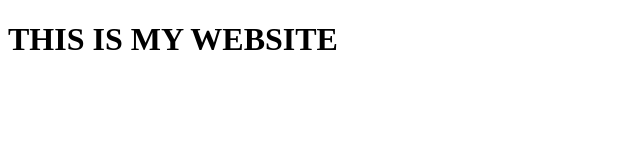
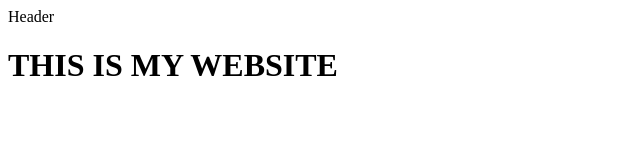
Before and after one commit to COMRADECODE/my_git_sample, a plain HTML site: page index.html in a window 1280 px wide. Shown: the whole page, without its empty margins (0-640 px from the left). Drawn offline with Linux system fonts and the light colour scheme.

Commit message:
header added

```diff
--- a/index.html
+++ b/index.html
@@ -7,6 +7,9 @@
     <title>Sample Doucument</title>
 </head>
 <body>
+
+    <nav>Header</nav>
     <h1>THIS IS MY WEBSITE</h1>
+
 </body>
 </html>
```
